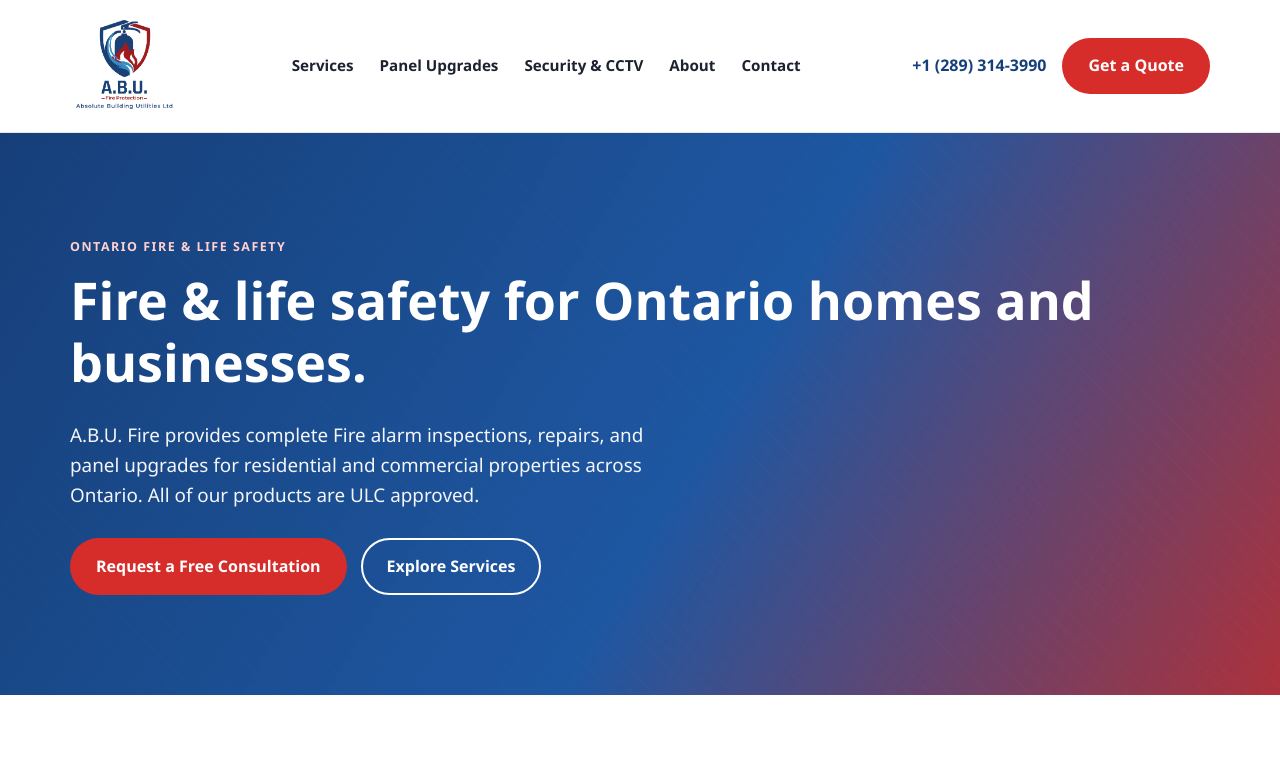
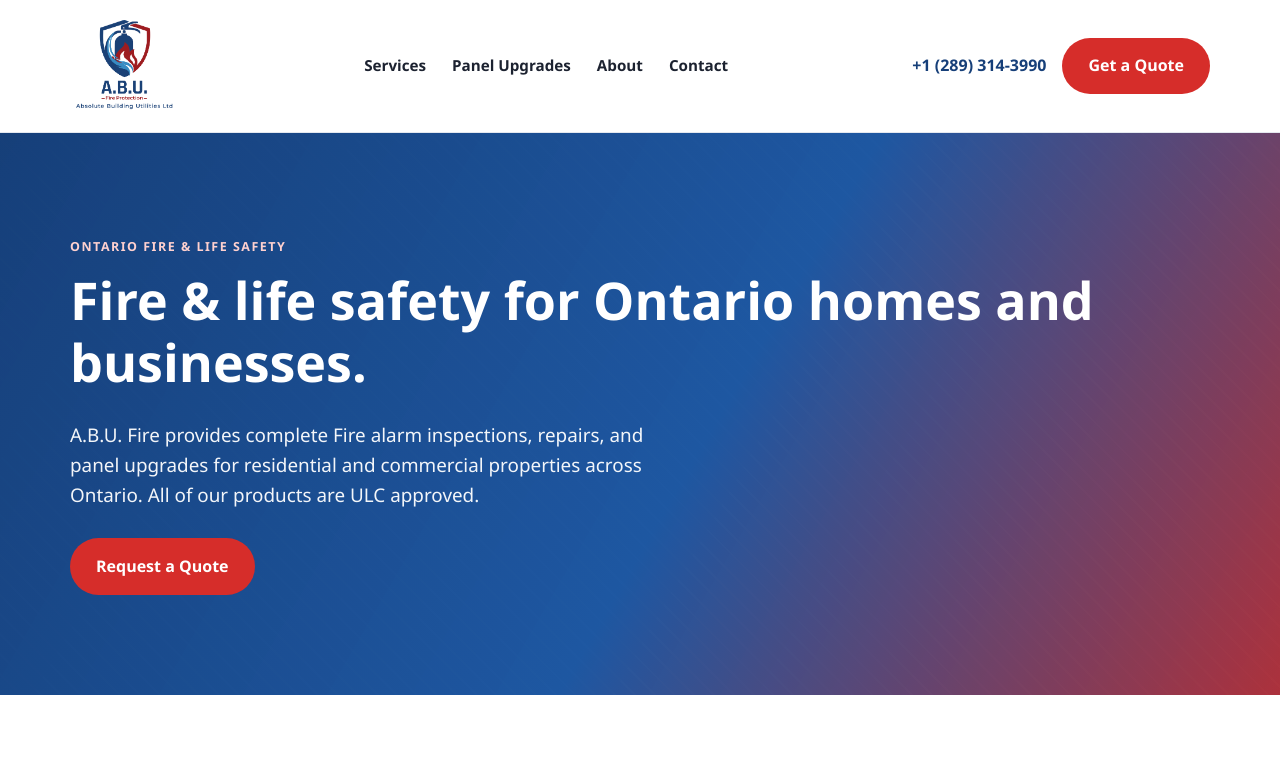
Before and after one commit to v31hash/abufire-site, a plain HTML site: page index.html in a window 1280 px wide. Shown: the top 764 px of the page. Drawn offline with Linux system fonts and the light colour scheme.

Commit message:
Hero & navi update

```diff
--- a/css/index.css
+++ b/css/index.css
@@ -173,7 +173,7 @@ header.site {
 .hero {
   position: relative;
   color: #fff;
-  padding: 100px 30px;
+  padding: 100px 0;
   background: linear-gradient(120deg,rgba(22,63,121,.94) 0%,rgba(31,91,168,.86) 55%,rgba(214,45,42,.78) 100%),
   repeating-linear-gradient(45deg,rgba(255,255,255,.04) 0 2px,transparent 2px 14px),#163f79;
 }
--- a/index.html
+++ b/index.html
@@ -41,7 +41,6 @@
           <ul id="menu">
             <li><a href="#services">Services</a></li>
             <li><a href="#panels">Panel Upgrades</a></li>
-            <li><a href="#security">Security &amp; CCTV</a></li>
             <li><a href="#about">About</a></li>
             <li><a href="#contact">Contact</a></li>
           </ul>
@@ -61,8 +60,7 @@
           <h1>Fire & life safety for Ontario homes and businesses.</h1>
           <p class="lead">A.B.U. Fire provides complete Fire alarm inspections, repairs, and panel upgrades for residential and commercial properties across Ontario. All of our products are ULC approved.</p>
           <div class="actions">
-            <a class="btn btn-red" href="#contact">Request a Free Consultation</a>
-            <a class="btn btn-outline" href="#services">Explore Services</a>
+            <a class="btn btn-red" href="#contact">Request a Quote</a>
         </div>
       </section>
 
```
